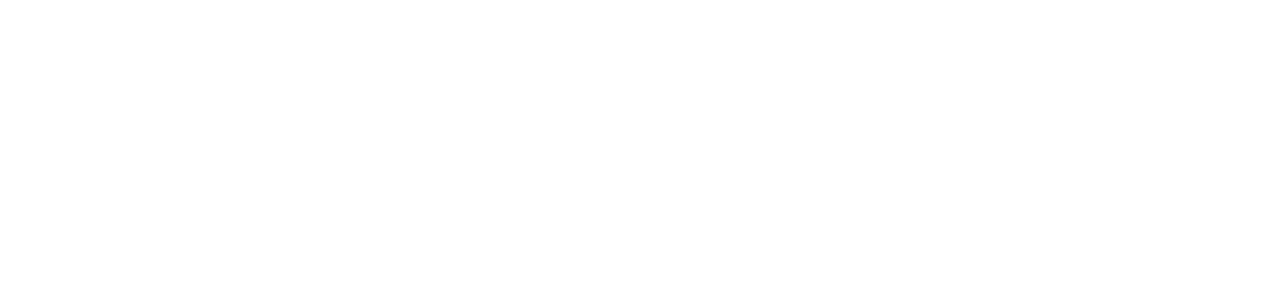
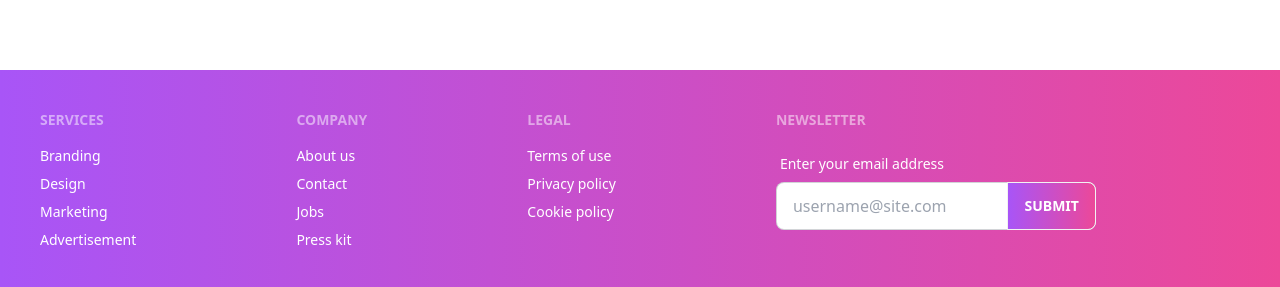
Before and after one commit to kazirauf/luxe-market-pro-cliient-side, a React (Vite) app: page / in a window 1280 px wide. Shown: the part 806-1093 px from the top of the page. Before the commit the page ends 876 px from the top, so only its background shows below. Built offline with nearby package versions, Linux system fonts and the light colour scheme.

Commit message:
the footer in done with a new background color

```diff
--- a/src/Page/Shared/Footer/Footer.jsx
+++ b/src/Page/Shared/Footer/Footer.jsx
@@ -1,6 +1,40 @@
 const Footer = () => {
     return (
         <div>
+           <footer className="footer p-10 bg-gradient-to-r from-purple-500 to-pink-500 text-white">
+    <nav>
+        <header className="footer-title text-white">Services</header>
+        <a className="link link-hover">Branding</a>
+        <a className="link link-hover">Design</a>
+        <a className="link link-hover">Marketing</a>
+        <a className="link link-hover">Advertisement</a>
+    </nav>
+    <nav>
+        <header className="footer-title text-white">Company</header>
+        <a className="link link-hover">About us</a>
+        <a className="link link-hover">Contact</a>
+        <a className="link link-hover">Jobs</a>
+        <a className="link link-hover">Press kit</a>
+    </nav>
+    <nav>
+        <header className="footer-title text-white">Legal</header>
+        <a className="link link-hover">Terms of use</a>
+        <a className="link link-hover">Privacy policy</a>
+        <a className="link link-hover">Cookie policy</a>
+    </nav>
+    <form>
+        <header className="footer-title text-white">Newsletter</header>
+        <fieldset className="form-control w-80">
+            <label className="label">
+                <span className="label-text text-white">Enter your email address</span>
+            </label>
+            <div className="relative">
+                <input type="text" placeholder="username@site.com" className="input input-bordered w-full pr-16" />
+                <button className="btn bg-gradient-to-r from-purple-500 to-pink-500 text-white absolute top-0 right-0 rounded-l-none">Submit</button>
+            </div>
+        </fieldset>
+    </form>
+</footer>
 
         </div>
     );
```
